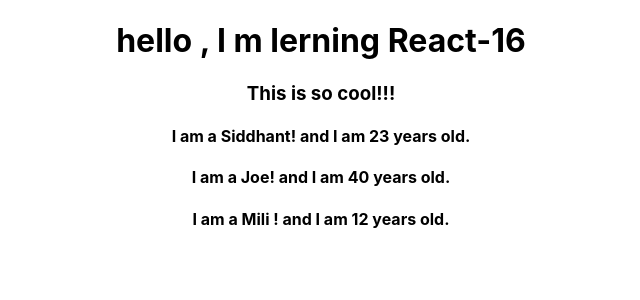
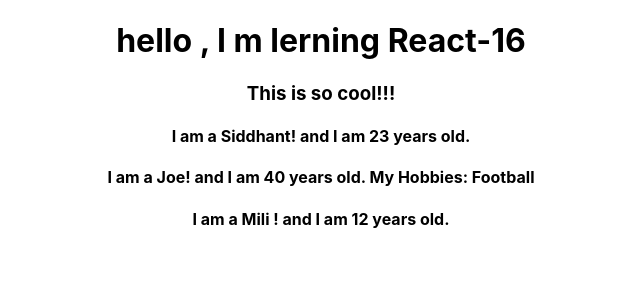
Before and after one commit to Sid-web6306/Learning-React-16, a React (Create React App) app: page / in a window 1280 px wide. Shown: the top 300 px of the page, without its empty margins (319-959 px from the left). Built offline with nearby package versions, Linux system fonts and the light colour scheme.

Commit message:
using props.children

```diff
--- a/src/App.js
+++ b/src/App.js
@@ -11,7 +11,7 @@
         <h1>hello , I m lerning  React-16</h1>
         <h3>This is so cool!!!</h3>
         <Person name="Siddhant" age="23"/>
-        <Person name="Joe" age="40"/>
+        <Person name="Joe" age="40">My Hobbies: Football</Person>
         <Person name="Mili " age="12"/>
 
       </div>
--- a/src/components/Person/Person.js
+++ b/src/components/Person/Person.js
@@ -4,7 +4,7 @@
     return (
         //in class use this.props
         <div>
-            <h4>I am a {props.name}! and I am {props.age} years old.</h4>
+            <h4>I am a {props.name}! and I am {props.age} years old.    {props.children}</h4>
         </div>
     )
 }
```
